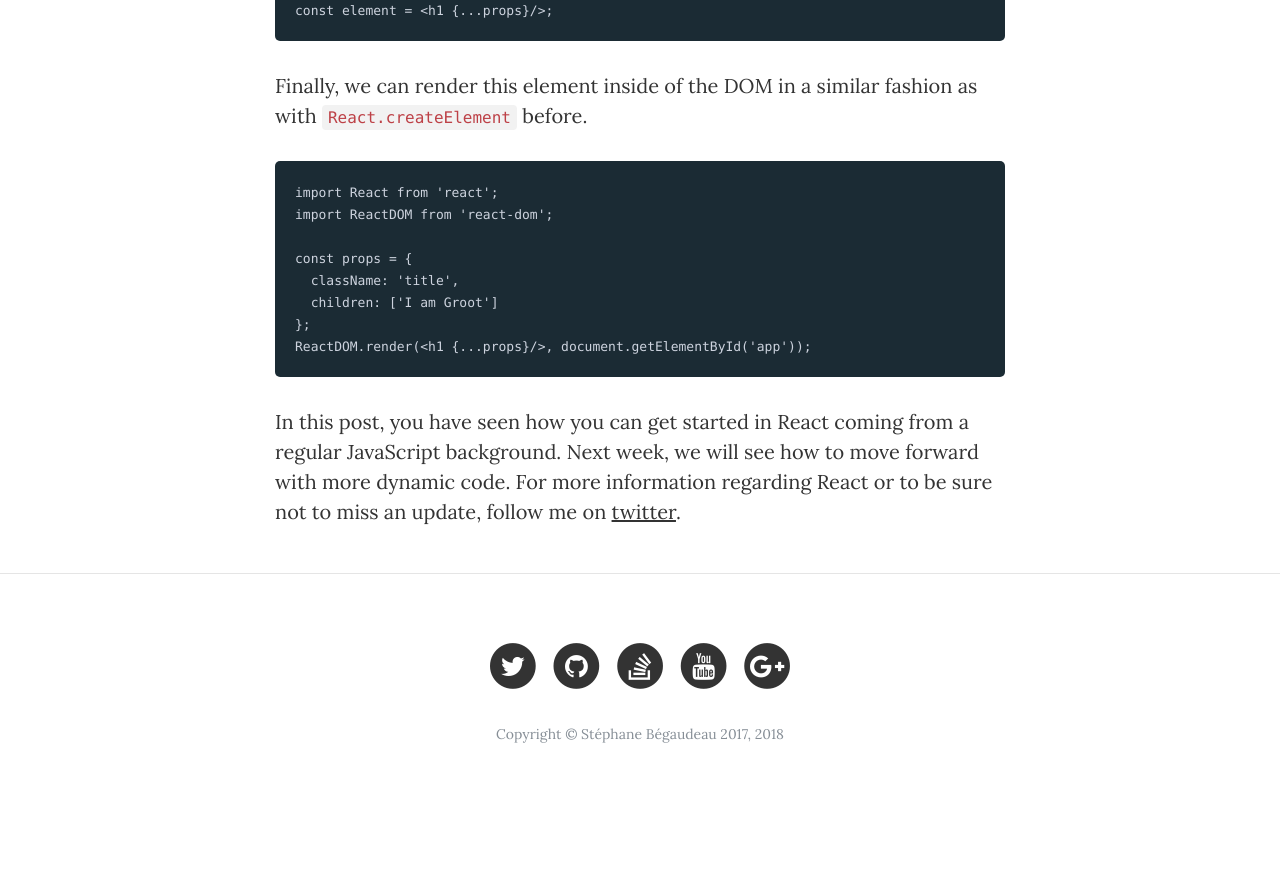
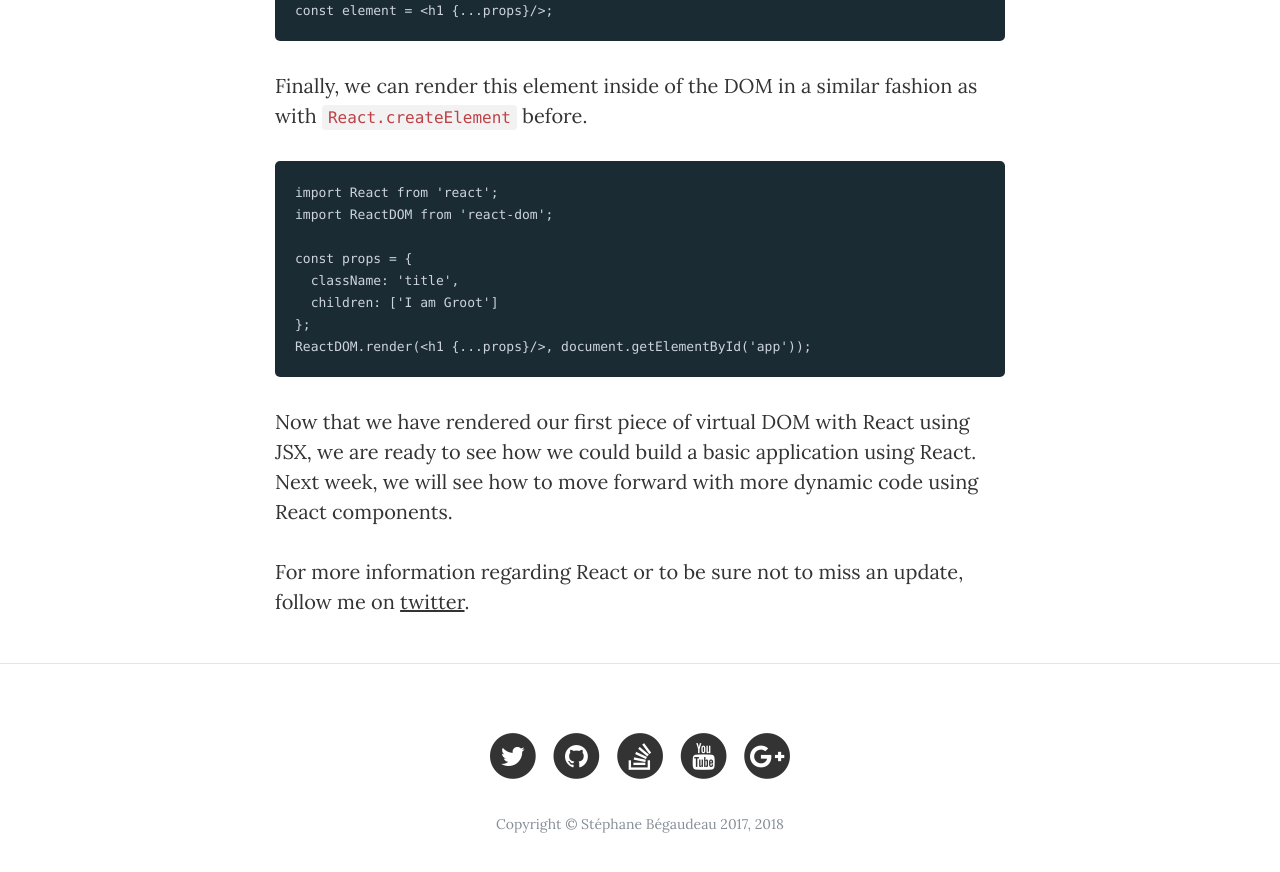
Before and after one commit to sbegaudeau/sbegaudeau.github.com, a Jekyll site: the page built from _posts/2018-10-01-from-vanilla-javascript-to-react.markdown, in a window 1280 px wide and 900 px high, scrolled down 7614 px. Shown: the top 872 px of the window. Built offline with Jekyll 4.4.1, drawn with Linux system fonts in a browser that asks for light colours; nearby versions of some CDN libraries; library files that are not in the unit come from our copies; before the commit the page ends 8424 px from its top, so only the background shows below that; some of the changed text lies outside the part shown.

Commit message:
[post] Update the vanilla JavaScript to React post
Signed-off-by: Stéphane Bégaudeau <stephane.begaudeau@gmail.com>

````diff
--- a/_posts/2018-10-01-from-vanilla-javascript-to-react.markdown
+++ b/_posts/2018-10-01-from-vanilla-javascript-to-react.markdown
@@ -76,7 +76,7 @@ document.getElementById('app').appendChild(element);
 
 # The foundations of React
 
-Most React tutorials will let you start by using all the wonders of React directly. In this post, we will go for another approach as we will start by writing some React code that you may never write ever again in order to have a better understanding of the way React works.
+Most React tutorials will let you start by using all the wonders of React directly. We will go for another approach as we will start by writing some React code that you may never write ever again in order to have a better understanding of the way React works.
 
 React has been created with the web in mind and as such, at its core, some of its API feel like the DOM. To illustrate this, we will have a look at one of the most important React API, ```React.createElement```.
 
@@ -240,4 +240,6 @@ const props = {
 ReactDOM.render(<h1 {...props}/>, document.getElementById('app'));
 ```
 
-In this post, you have seen how you can get started in React coming from a regular JavaScript background. Next week, we will see how to move forward with more dynamic code. For more information regarding React or to be sure not to miss an update, follow me on [twitter](https://www.twitter.com/sbegaudeau).
+Now that we have rendered our first piece of virtual DOM with React using JSX, we are ready to see how we could build a basic application using React. Next week, we will see how to move forward with more dynamic code using React components.
+
+For more information regarding React or to be sure not to miss an update, follow me on [twitter](https://www.twitter.com/sbegaudeau).
````
